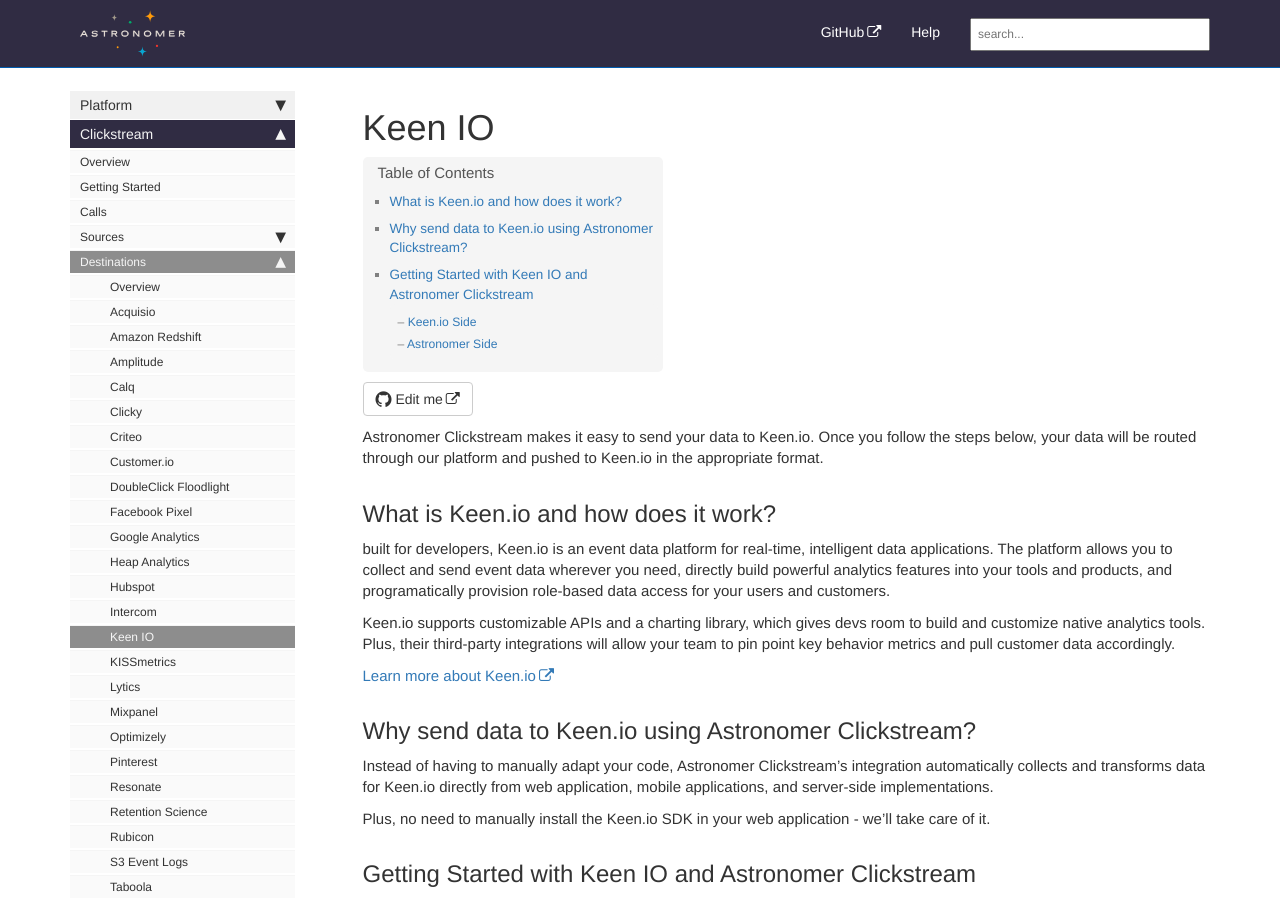
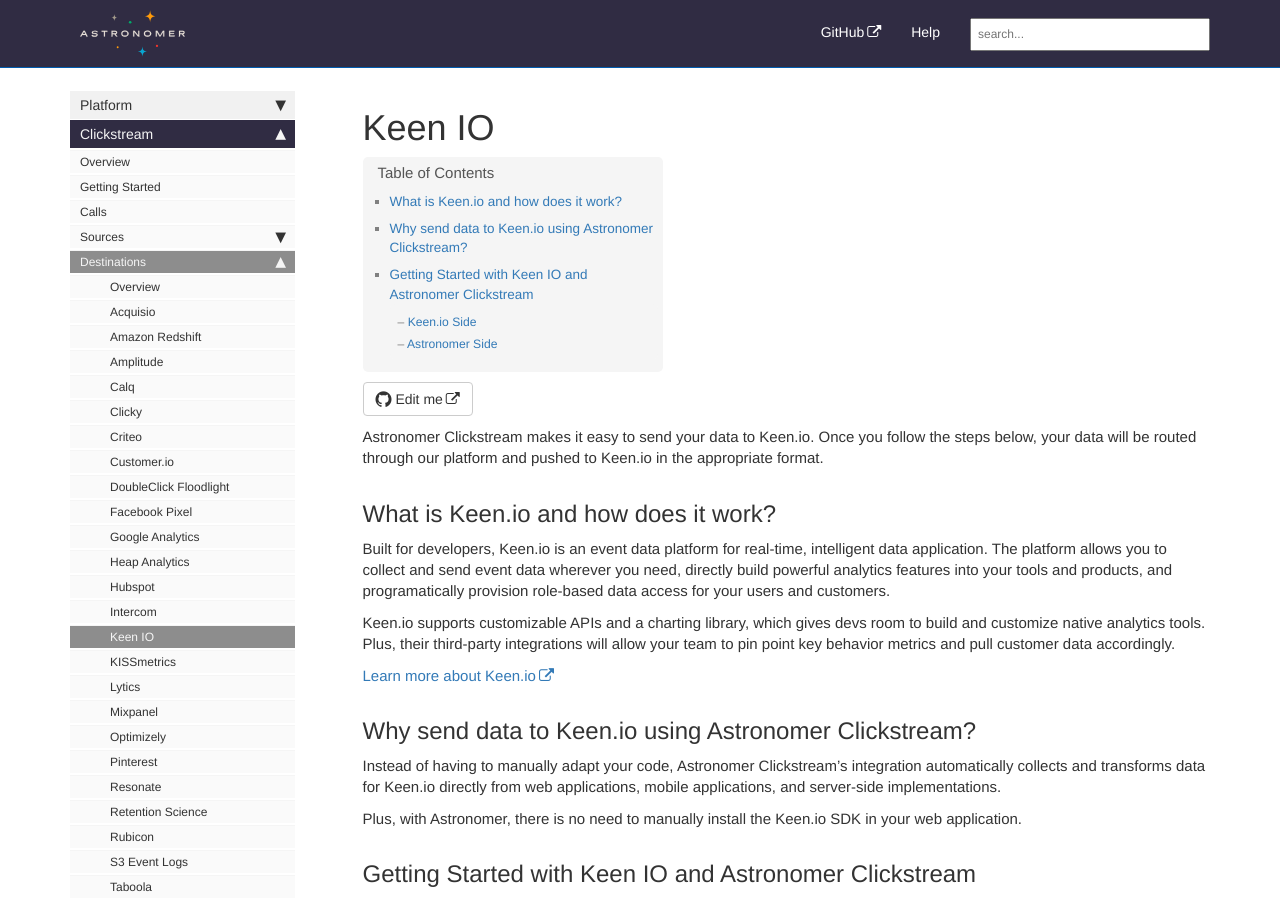
Before and after one commit to petedejoy/documentation, a Jekyll site: the page built from v2/clickstream/destinations/keen-io.md, in a window 1280 px wide and 900 px high. Built offline with Jekyll 4.4.1, drawn with Linux system fonts in a browser that asks for light colours; nearby versions of some CDN libraries; comment, search, counter and statistics services are not loaded.

Commit message:
Final edits

```diff
--- a/v2/clickstream/destinations/keen-io.md
+++ b/v2/clickstream/destinations/keen-io.md
@@ -14,15 +14,16 @@ Keen.io supports customizable APIs and a charting library, which gives devs room
 
 ## Why send data to Keen.io using Astronomer Clickstream?
 
-Instead of having to manually adapt your code, Astronomer Clickstream's integration automatically collects and transforms data for Keen.io directly from web application, mobile applications, and server-side implementations.
+Instead of having to manually adapt your code, Astronomer Clickstream's integration automatically collects and transforms data for Keen.io directly from web applications, mobile applications, and server-side implementations.
 
-Plus, no need to manually install the Keen.io SDK in your web application - we'll take care of it.
+Plus, with Astronomer, there is no need to manually install the Keen.io SDK in your web application.
 
 ## Getting Started with Keen IO and Astronomer Clickstream
 
 ### Keen.io Side
 
 To get started sending events to Keen IO, you'll need two things:
+
 * `Project ID:` This tells Astronomer which project within Keen IO is yours
 * `Write Key:` This gives Astronomer permission to send data to your Keen IO dashboard
 Both of these things will be long strings of random characters.
```
Also changed, not shown: other parts of v2/clickstream/destinations/keen-io.md (+1 -1 lines), v2/clickstream/destinations/kissmetrics.md (+6 -10 lines), v2/clickstream/destinations/lytics.md (+1 -4 lines), v2/clickstream/sources/android.md (+1 -1 lines).
